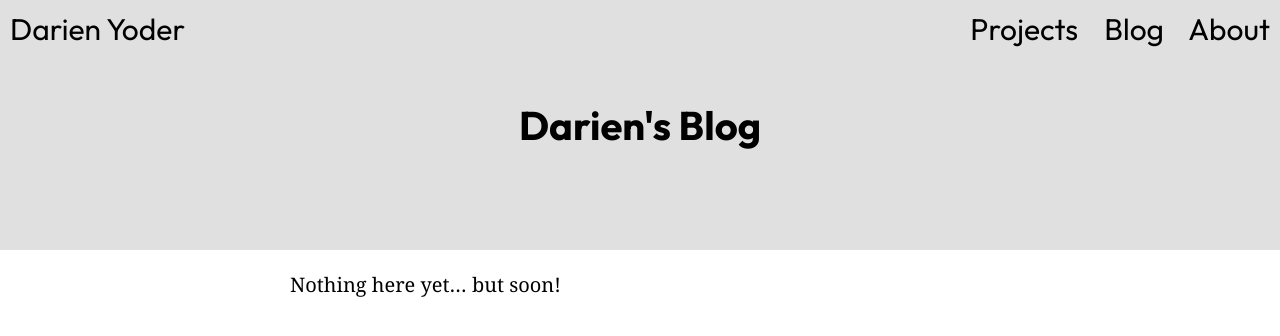
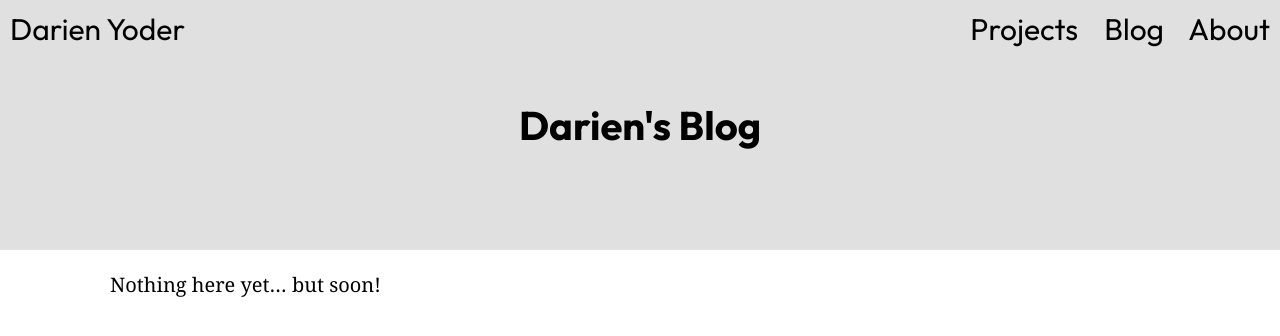
Before and after one commit to darienyoder/darienyoder.github.io, a Jekyll site: the page built from blog.md, in a window 1280 px wide. Shown: the top 336 px of the page. Built offline with Jekyll 4.4.1, drawn with Linux system fonts in a browser that asks for light colours.

Commit message:
Post mobile width

```diff
--- a/_sass/post.scss
+++ b/_sass/post.scss
@@ -23,10 +23,15 @@
 }
 
 #post-content {
-    max-width: 900px;
+    max-width: calc(100% - 20px);
     margin-left: auto;
     margin-right: auto;
     font-family: "Noto Serif", serif;
+}
+
+@media only screen and (min-width: 920px)
+{
+    max-width: 900px;
 }
 
 #post-content.wide {
```
